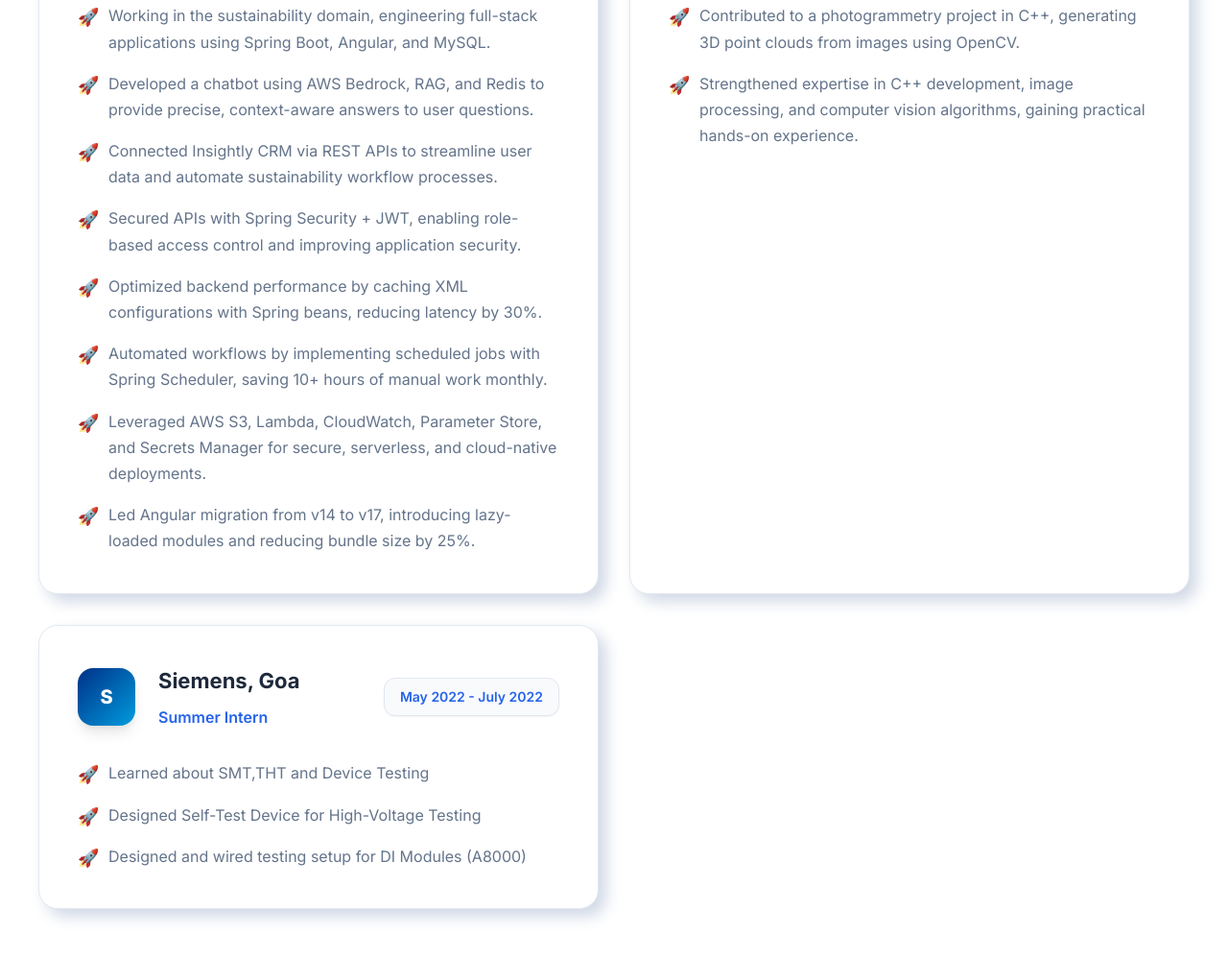
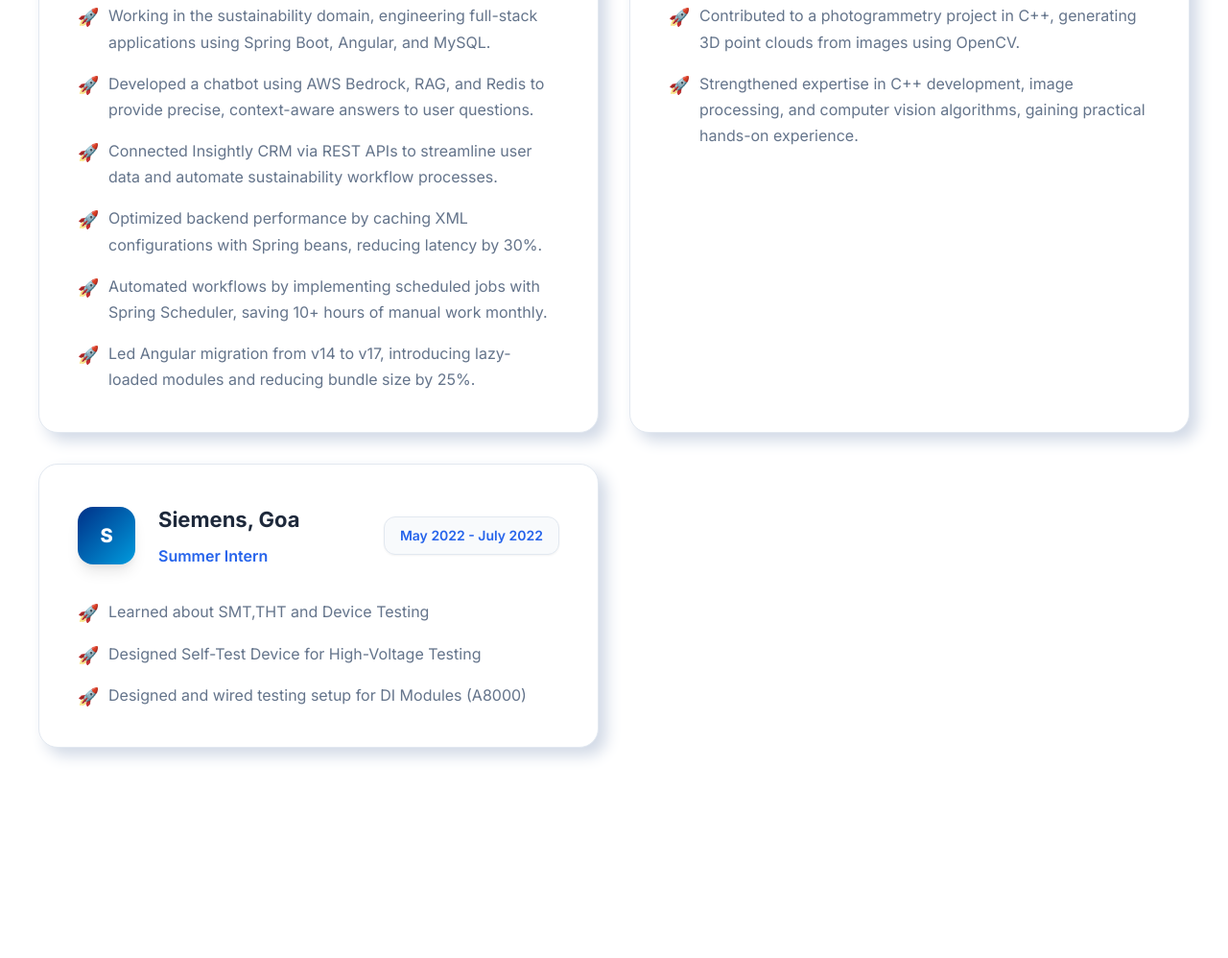
Before and after one commit to vijayausare/vijayausare.github.io, a plain HTML site: page index.html in a window 1280 px wide. Shown: the part 1436-2434 px from the top of the page at 96% size. Drawn offline with Linux system fonts and the light colour scheme.

Commit message:
Minor change

```diff
--- a/index.html
+++ b/index.html
@@ -2270,15 +2270,10 @@
                             answers to user questions.</li>
                         <li>Connected Insightly CRM via REST APIs to streamline user data and automate sustainability
                             workflow processes.</li>
-                        <li>Secured APIs with Spring Security + JWT, enabling role-based access control and improving
-                            application security.</li>
                         <li>Optimized backend performance by caching XML configurations with Spring beans, reducing
                             latency by 30%.</li>
                         <li>Automated workflows by implementing scheduled jobs with Spring Scheduler, saving 10+ hours
                             of manual work monthly.</li>
-                        <li>Leveraged AWS S3, Lambda, CloudWatch, Parameter Store, and Secrets Manager for secure,
-                            serverless, and cloud-native
-                            deployments.</li>
                         <li>Led Angular migration from v14 to v17, introducing lazy-loaded modules and reducing bundle
                             size by 25%.</li>
                     </ul>
```
